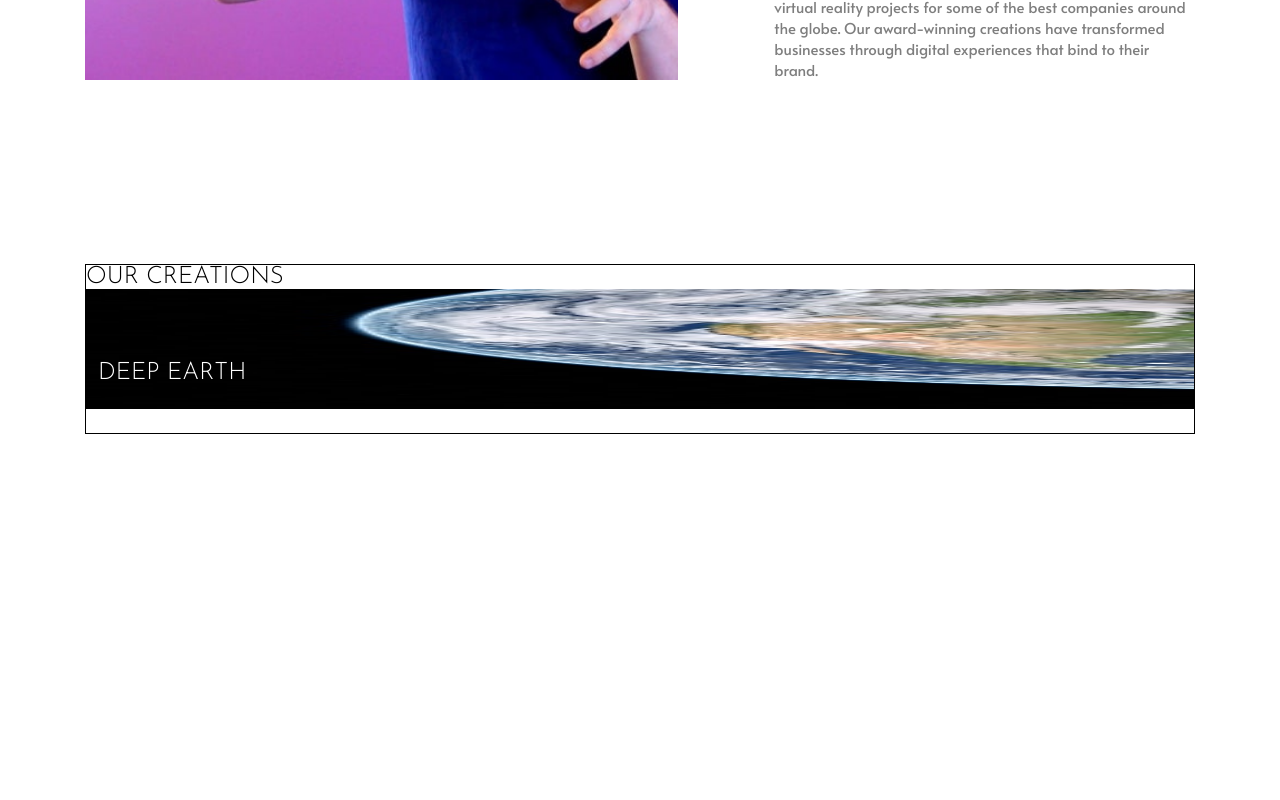
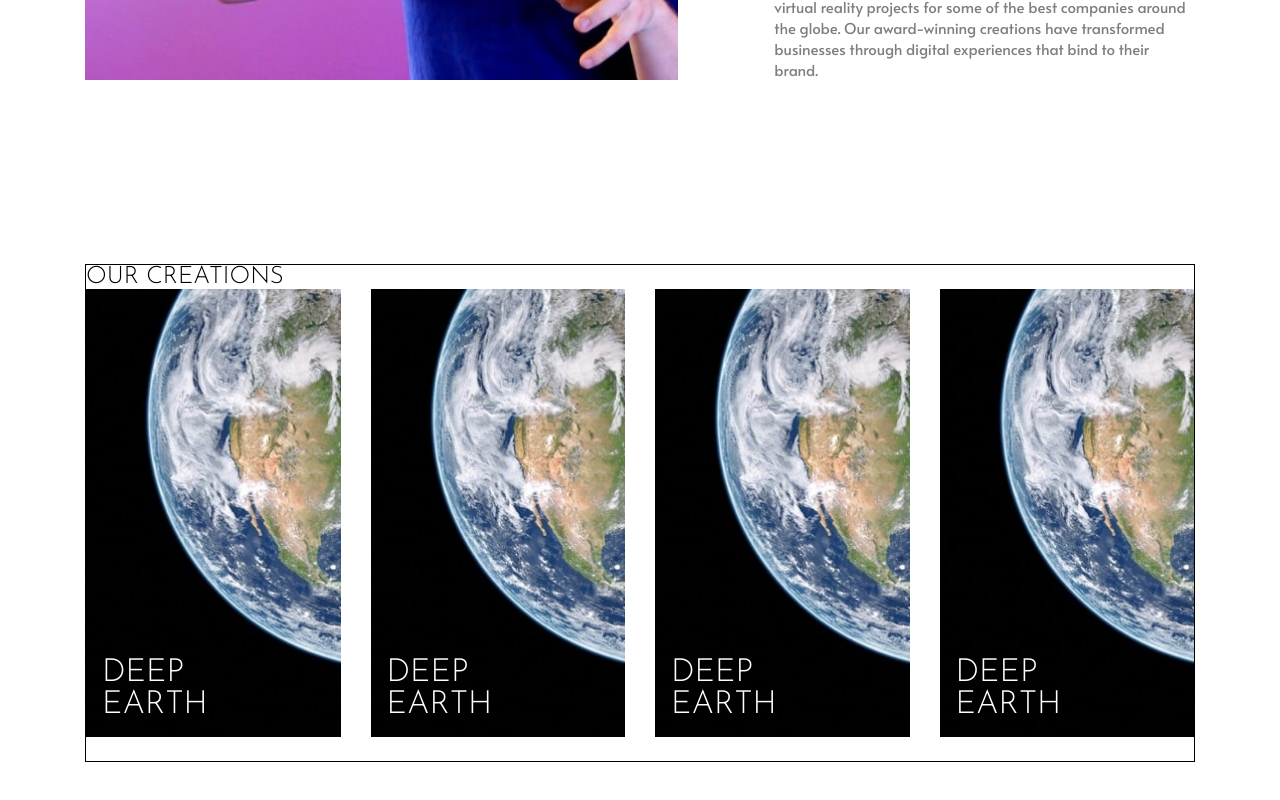
Before and after one commit to KieranWebDev/LoopStudios-LandingPage, a React (Vite) app: page / in a window 1280 px wide. Shown: the part 1286-2086 px from the top of the page. Before the commit the page ends 1880 px from the top, so only its background shows below. Built offline with nearby package versions, Linux system fonts and the light colour scheme.

Commit message:
rudimentary responsive design for OurCreations component complete

```diff
--- a/src/Components/OurCreations/OurCreations.css
+++ b/src/Components/OurCreations/OurCreations.css
@@ -28,6 +28,7 @@
   grid-column: 1/2;
   grid-row: 2/-1;
   font-size: 1.5rem;
+  line-height: 1em;
   margin: 0.5em;
   justify-self: start;
   align-self: start;
@@ -39,3 +40,25 @@
 /* .deep-earth {
   background-image: url('../../assets/images/mobile/image-deep-earth.jpg');
 } */
+
+@media (min-width: 450px) {
+  .our-creations-card {
+    max-height: 250px;
+  }
+  .our-creations-card h3 {
+    justify-self: start;
+    align-self: end;
+    font-size: 2rem;
+  }
+}
+
+@media (min-width: 700px) {
+  .our-creations-container {
+    display: grid;
+    grid-template-columns: repeat(4, 1fr);
+    gap: 30px;
+  }
+  .our-creations-card {
+    max-height: 450px;
+  }
+}
--- a/src/Components/OurCreations/OurCreations.jsx
+++ b/src/Components/OurCreations/OurCreations.jsx
@@ -14,6 +14,36 @@ export default function OurCreations() {
             className="our-creation-pic"
             src={DeepEarthMobile}
             srcSet={`${DeepEarthMobile} 654w, ${DeepEarthDesktop}`}
+            sizes="(max-width: 700px) 651px, 100vw"
+            alt="person using a VR headset"
+          />
+          <h3>Deep earth</h3>
+        </div>
+        <div className="our-creations-card">
+          <img
+            className="our-creation-pic"
+            src={DeepEarthMobile}
+            srcSet={`${DeepEarthMobile} 654w, ${DeepEarthDesktop}`}
+            sizes="(max-width: 800px) 651px, 100vw"
+            alt="person using a VR headset"
+          />
+          <h3>Deep earth</h3>
+        </div>
+        <div className="our-creations-card">
+          <img
+            className="our-creation-pic"
+            src={DeepEarthMobile}
+            srcSet={`${DeepEarthMobile} 654w, ${DeepEarthDesktop}`}
+            sizes="(max-width: 800px) 651px, 100vw"
+            alt="person using a VR headset"
+          />
+          <h3>Deep earth</h3>
+        </div>
+        <div className="our-creations-card">
+          <img
+            className="our-creation-pic"
+            src={DeepEarthMobile}
+            srcSet={`${DeepEarthMobile} 654w, ${DeepEarthDesktop}`}
             sizes="(max-width: 800px) 651px, 100vw"
             alt="person using a VR headset"
           />
```
